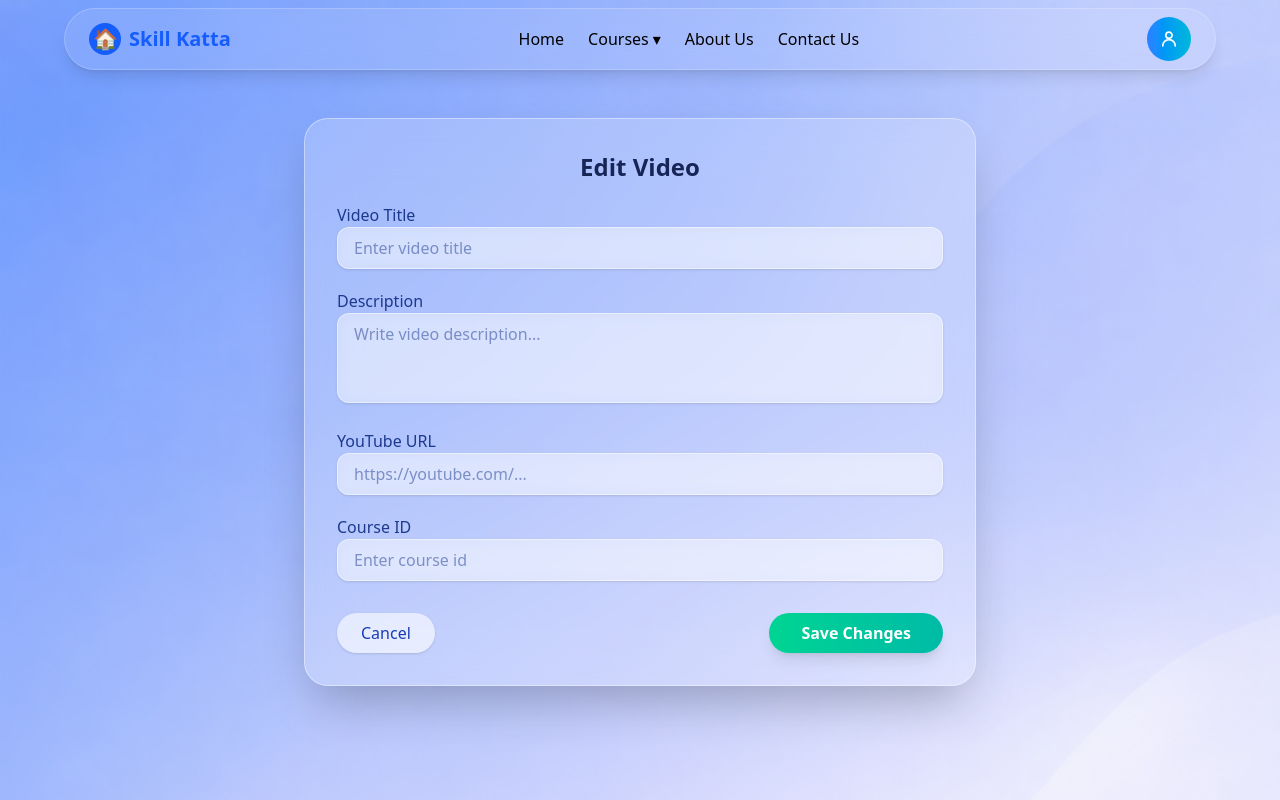
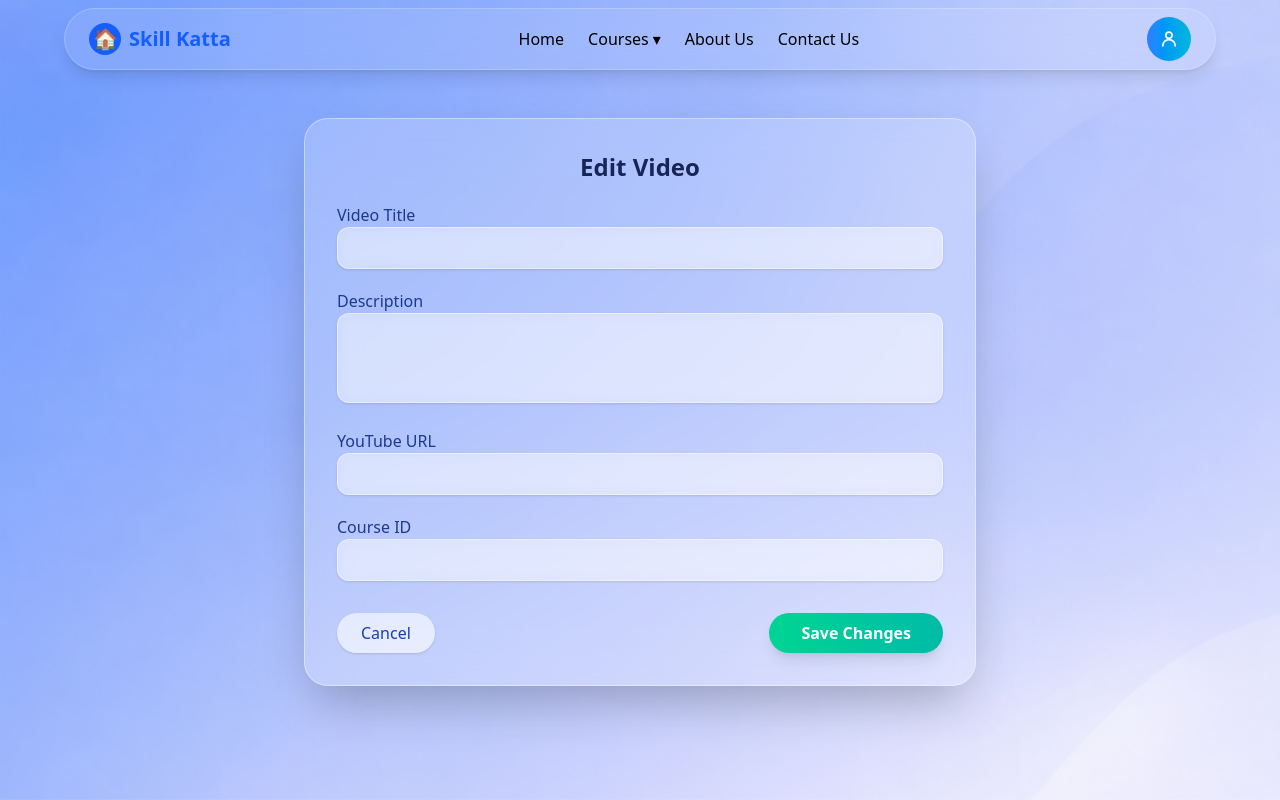
Before and after one commit to udaysinh-bodare/courseProject, a React (Vite) app in the folder client/: page /editvideo/1 in a window 1280 px wide. Built offline with nearby package versions, Linux system fonts and the light colour scheme; no server answers; sample sign-in values are in the browser's storage.

Commit message:
Feat: Edit Video Done

```diff
--- a/client/src/pages/AddVideo/EditVideo.jsx
+++ b/client/src/pages/AddVideo/EditVideo.jsx
@@ -1,8 +1,8 @@
 import React, { useEffect, useState } from "react";
 import Navbar from "../../components/Navbar";
 import bg from "../../assets/background.png";
-import { useNavigate, useParams } from "react-router";
-import { editVideo } from "../../services/videoServices";
+import { Await, useNavigate, useParams } from "react-router";
+import { editVideo, getVidDetails } from "../../services/videoServices";
 import { toast } from "react-toastify";
 import { getAuthUser} from "../../utils/auth"
 
@@ -10,7 +10,10 @@ import { getAuthUser} from "../../utils/auth"
 function EditVideo() {
     const navigate = useNavigate()
 
+    const {video_id} = useParams()
+
     useEffect(()=>{
+
 
         const user = getAuthUser()
 
@@ -25,7 +28,31 @@ function EditVideo() {
             navigate('/login')
             return
         }
+
+        abc()
     },[])
+
+    const abc = async()=>{
+
+      const res = await getVidDetails(video_id)
+      setOldCourse_id(res.data.data[0].course_id)
+      setOldDesc(res.data.data[0].description)
+      setOldUrl(res.data.data[0].youtube_url)
+      setOldVidTitle(res.data.data[0].title)
+
+      setCourse_id()
+
+      console.log(res.data.data[0].title);
+
+    }
+
+
+
+    const [oldVidTitle, setOldVidTitle] = useState("")
+    const [oldDesc, setOldDesc] = useState("")
+    const [oldUrl, setOldUrl] = useState("")
+    const [oldCourse_id, setOldCourse_id] = useState(null)
+
 
     const [vidTitle, setVidTitle] = useState("")
     const [desc, setDesc] = useState("")
@@ -37,7 +64,6 @@ function EditVideo() {
     }
 
 
-    const {video_id} = useParams()
 
     const editVid= async(e)=> {
         e.preventDefault()
@@ -88,9 +114,10 @@ function EditVideo() {
               <label className="font-medium">Video Title</label>
               <input
                 name="title"
+                // value={oldVidTitle}
                 onChange={(e)=>setVidTitle(e.target.value)}
                 className="w-full glass-input"
-                placeholder="Enter video title"
+                placeholder={oldVidTitle}
               />
             </div>
 
@@ -100,9 +127,10 @@ function EditVideo() {
               <textarea
                 rows={3}
                 name="description"
+                // value={oldDesc}
                 onChange={(e)=>setDesc(e.target.value)}
                 className="w-full glass-input resize-none"
-                placeholder="Write video description..."
+                placeholder={oldDesc}
               />
             </div>
 
@@ -111,9 +139,10 @@ function EditVideo() {
               <label className="font-medium">YouTube URL</label>
               <input
                 name="youtube_url"
+                // value={oldUrl}
                 onChange={(e)=>setUrl(e.target.value)}
                 className="w-full glass-input"
-                placeholder="https://youtube.com/..."
+                placeholder={oldUrl}
               />
             </div>
 
@@ -123,7 +152,8 @@ function EditVideo() {
               <input
                 className="w-full glass-input bg-gray-200 cursor-not-allowed"
                 name="course_id"
-                placeholder="Enter course id"
+                // value={oldCourse_id}
+                placeholder={oldCourse_id}
                 onChange={(e)=>setCourse_id(e.target.value)}
               />
             </div>
--- a/client/src/pages/dashboard/StudentDash.jsx
+++ b/client/src/pages/dashboard/StudentDash.jsx
@@ -23,6 +23,13 @@ function StudentDash() {
       console.log("Failed to load courses");
     }
   };
+
+  const formatDate = (iso) =>
+    new Date(iso).toLocaleDateString("en-IN", {
+      day: "2-digit",
+      month: "short",
+      year: "numeric",
+    });
 
   useEffect(() => {
     getMyCourses();
@@ -67,20 +74,17 @@ function StudentDash() {
               <span className="text-3xl text-blue-500">📘</span>
             </div>
 
-            <h1 className="text-lg font-bold">
+            <h1 className="text-xl font-bold">
               {elem.course_name}
             </h1>
 
-            <p className="text-sm text-gray-900 font-semibold">
-              {elem.description}
-            </p>
 
-            <h3 className="text-sm font-semibold">
-              Start Date: {elem.start_date}
+            <h3 className="text-md font-semibold">
+              Start Date: {formatDate(elem.start_date)}
             </h3>
 
-            <h3 className="text-sm font-semibold">
-              End Date: {elem.end_date}
+            <h3 className="text-md font-semibold">
+              End Date: {formatDate(elem.end_date)}
             </h3>
 
             <button
@@ -88,7 +92,7 @@ function StudentDash() {
                 e.stopPropagation(); // avoid double navigation
                 navigate(`/student/allvideos/${elem.course_id}`);
               }}
-              className="mt-2 px-4 py-2 rounded-lg bg-blue-600 text-white font-semibold hover:bg-blue-700"
+              className="mt-2 px-4 py-2 rounded-lg bg-blue-600 text-white font-semibold hover:bg-blue-700 cursor-pointer"
             >
               ▶ Watch Videos
             </button>
--- a/client/src/services/videoServices.js
+++ b/client/src/services/videoServices.js
@@ -34,3 +34,14 @@ export function editVideo(payload, video_id) {
 
   return res
 }
+
+export async function getVidDetails(video_id) {
+  const url = config.BASE_URL + '/api/video/get-video-details'
+  const body = {
+    video_id: video_id
+  }
+
+  const res = await axios.post(url, body, {headers: authHeaders()})
+
+  return res
+}
```
